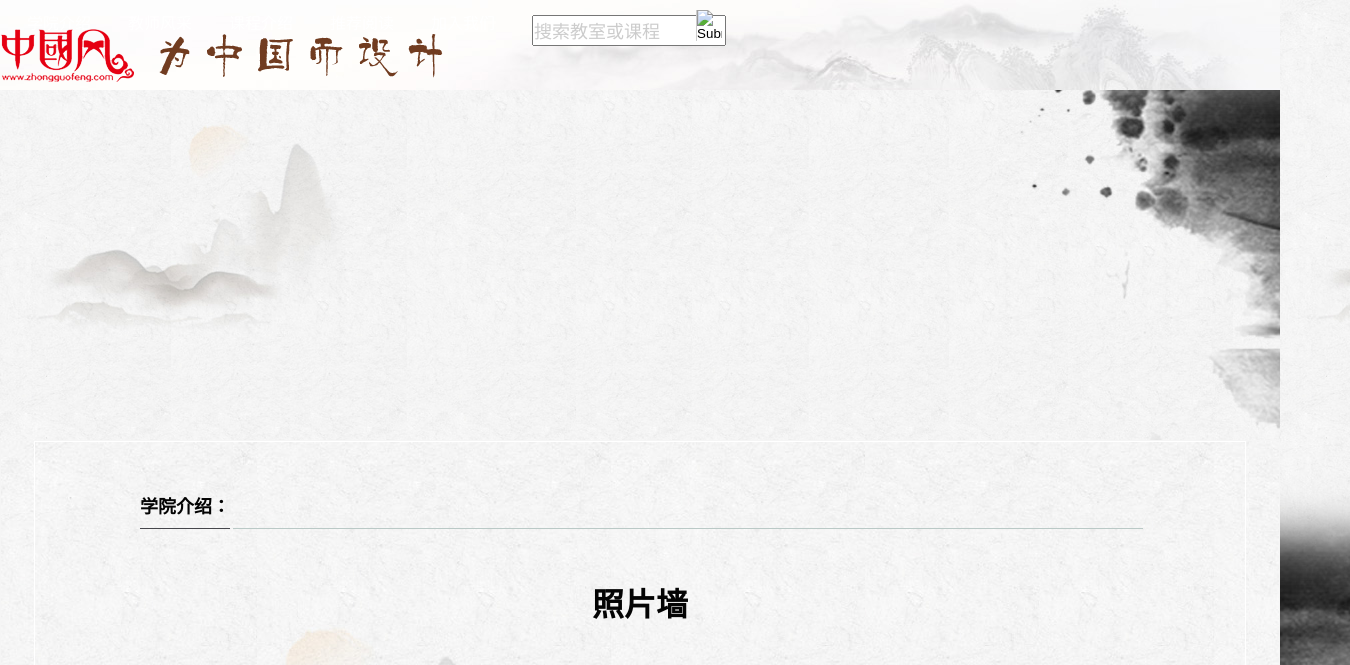
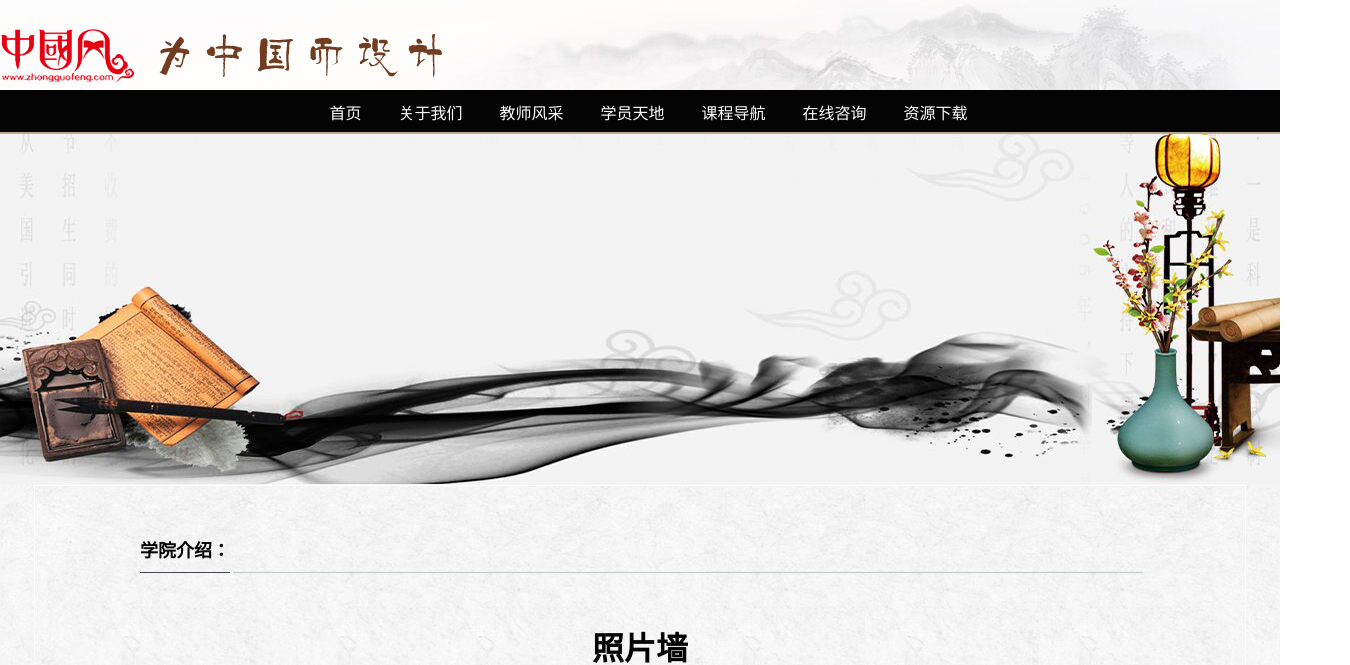
Before and after one commit to wordlu/-Chinese-Style, a plain HTML site: page production.html in a window 1280 px wide. Shown: the top 665 px of the page, 1350 px wide, since content can reach past the window. Drawn offline with Linux system fonts and the light colour scheme.

Commit message:
2.6 提交各页面背景

```diff
--- a/production.html
+++ b/production.html
@@ -2,7 +2,7 @@
 <html xmlns="http://www.w3.org/1999/xhtml">
 <head>
 <meta http-equiv="Content-Type" content="text/html; charset=utf-8" />
-<title>学院介绍</title>
+<title>关于我们</title>
 <link href="css/teacher.css" rel="stylesheet" type="text/css"/>
 <link href="css/coursesOnecss.css" rel="stylesheet" type="text/css"/>
 <link href="css/main.css" rel="stylesheet" type="text/css"/>
@@ -15,22 +15,30 @@
 
 <body  onLoad="setupZoom();">
 <!--顶部-->
+<!-- header -->
 <div class="header" >
     <div class="header_all">
-        	<div class="header_logo" ><a href="index.html"><img src="images/logo.png"/></a></div>
+        <div class="header_logo" >
+            <a href="index.html"><img src="images/logo.png"/></a></div>
         <div class="header_div">
-                <ul class="header_ul">
-                    <li class="header_li"><a class="logoa"   href="production.html">学院介绍</a></li>
-                    <li class="header_li"><a class="logoa"   href="teachers.html">教师风采</li>
-                    <li class="header_li"><a class="logoa"  href="coursesOne.html">课程介绍</li>
-                    <li class="header_li"><a class="logoa"  href="index.html#read">推荐阅读</a></li>
-                    <li class="header_li"><a class="logoa"   href="add.html">加入我们</a></li>
-                    <li class="header_li"><input id="texts" type="text" onclick="cleartext('texts')" style="height:27px;width:190px; color:#ccc; font-family:'微软雅黑'; font-size:18px;" value="搜索教室或课程" /><input type="image" src="images/search.png" style=" border:1px solid #CCC; width:25px; margin-left:-30px; margin-top:0px; margin-bottom:-6px; border-bottom:none; border-top:none; border-right:none;" /></li>
-                </ul>
         </div>
     </div>
 </div>
-        <div style="width:100%; height:350px; background:url(images/little_logo.jpg);">
+<!-- end -->
+<!-- 导航栏 -->
+<div class="nav">
+    <div class="header_ul">
+        <li class="header_li"><a class="logoa" href="index.html">首页</a></li>
+        <li class="header_li"><a class="logoa"  href="production.html">关于我们</a></li>
+        <li class="header_li"><a class="logoa"  href="teachers.html">教师风采</a></li>
+        <li class="header_li"><a class="logoa"  href="coursesOne.html">学员天地</a></li>
+        <li class="header_li"><a class="logoa"  href="list.html">课程导航</a></li>
+        <li class="header_li"><a class="logoa"  href="add.html">在线咨询</a></li>
+        <li class="header_li"><a class="logoa" href="#">资源下载</a></li>
+    </div>
+</div>
+<!-- end -->
+<div style="width:100%; height:350px; background:url(images/banner10.jpg) no-repeat center bottom ;">
 
 </div>
       <div  class="ddiv">
```
Also changed, not shown: add.html (+18 -10 lines), coursesOne.html (+18 -10 lines), 2 other files. Lines whose indentation alone changed are shown as unchanged.
